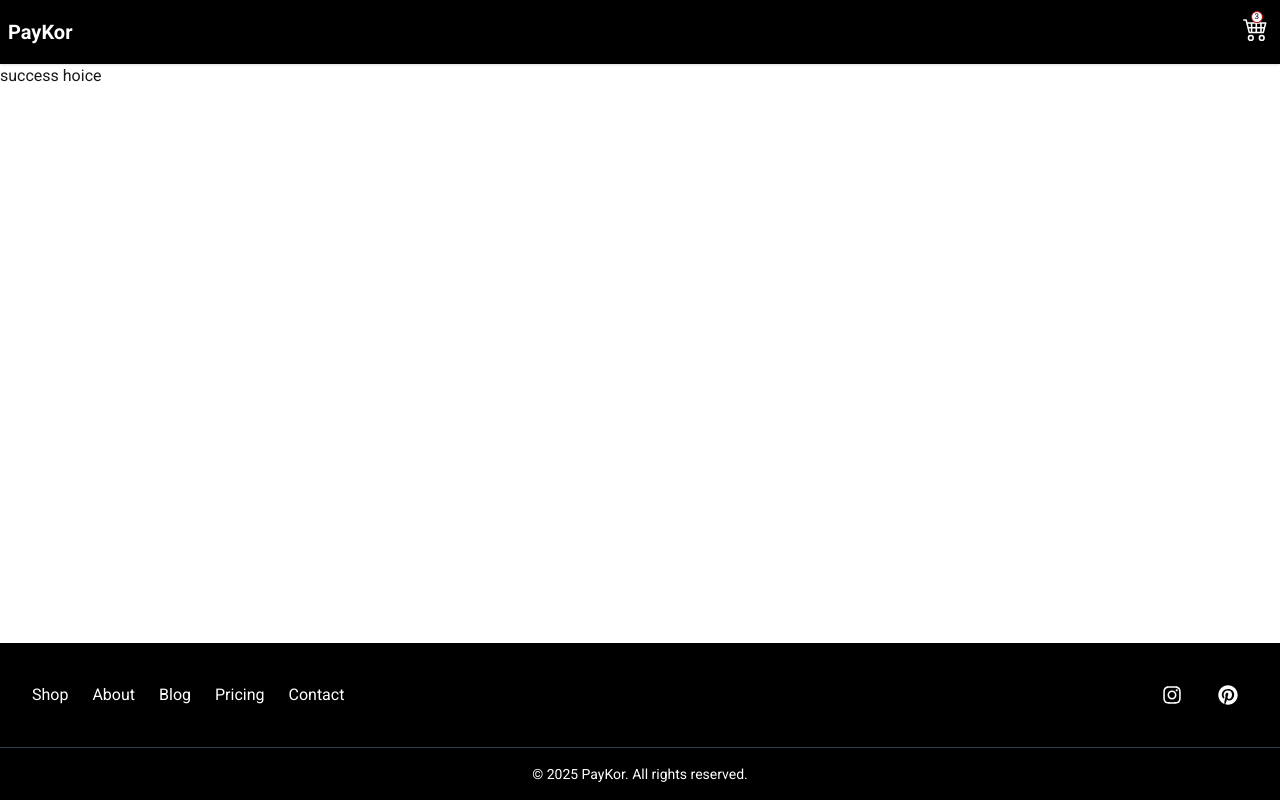
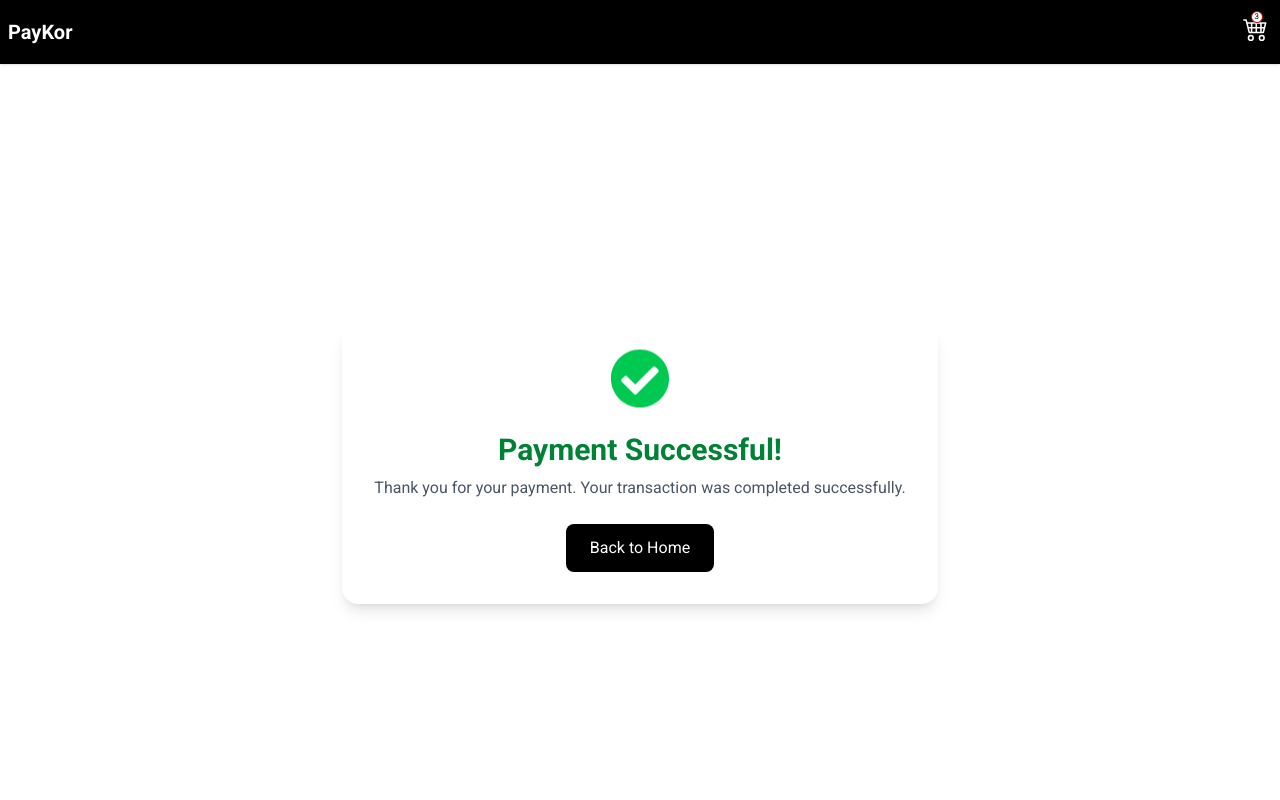
Before and after one commit to pranta-deba/ssl-commerz-integrate-slient, a React (Vite) app: page /success in a window 1280 px wide. Shown: the top 800 px of the page. Built offline with nearby package versions, Linux system fonts and the light colour scheme.

Commit message:
[Success Page Designed]

```diff
--- a/src/constants/user.data.ts
+++ /dev/null
@@ -1,6 +0,0 @@
-export const user = {
-  name: "pranta deba",
-  email: "rajpritom27@gmail.com",
-  phone: "01825406189",
-  photo: "https://i.ibb.co.com/w8g3rsb/1675778183898-200-op-imresizer.jpg",
-};
--- a/src/pages/Home.tsx
+++ b/src/pages/Home.tsx
@@ -1,19 +1,23 @@
-import { user } from "../constants/user.data";
+import { useState } from "react";
 import useGetCarts from "../hooks/useGetCarts";
 import axios from "axios";
 
 const Home = () => {
   const { data, loading, error, totalAmount, totalDiscountedAmount } =
     useGetCarts();
-
-  const localUser = user;
-  console.log(localUser);
+  const [loader, setLoader] = useState(false);
+  const [email, setEmail] = useState("");
+  const [permission, setPermission] = useState(true);
 
   const handlePlaceOrder = async () => {
-    console.log("Order placed successfully!");
+    setLoader(true);
+    const modal = document.getElementById(
+      "my_modal_3"
+    ) as HTMLDialogElement | null;
+    modal?.close();
 
     const payment = {
-      email: user.email,
+      email: email,
       price: totalAmount,
       transitionId: "",
       date: new Date(),
@@ -30,10 +34,12 @@ const Home = () => {
       console.log(res);
 
       if (res?.data?.gatewayUrl) {
+        setLoader(false);
         window.location.replace(res?.data?.gatewayUrl);
       }
     } catch (error) {
       console.log(error);
+      setLoader(false);
     }
   };
 
@@ -50,6 +56,7 @@ const Home = () => {
   }
 
   return (
+    <>
       <div className="max-w-6xl mx-auto px-4 py-8">
         <h1 className="text-3xl font-bold text-center mb-6 text-black">
           Your Cart Summary
@@ -114,13 +121,54 @@ const Home = () => {
             </span>
           </div>
           <button
-          onClick={handlePlaceOrder}
+            disabled={loader}
+            onClick={() => {
+              const modal = document.getElementById(
+                "my_modal_3"
+              ) as HTMLDialogElement | null;
+              modal?.showModal();
+            }}
             className="bg-black text-white px-6 py-2 rounded hover:bg-gray-900 transition"
           >
-          Place Order
+            {loader ? "loading...." : "Place Order"}
           </button>
         </div>
       </div>
+
+      <dialog id="my_modal_3" className="modal">
+        <div className="modal-box">
+          <form method="dialog">
+            {/* if there is a button in form, it will close the modal */}
+            <button className="btn btn-sm btn-circle btn-ghost absolute right-2 top-2">
+              ✕
+            </button>
+          </form>
+          {/* Modal Content */}
+          <h3 className="font-bold text-lg mb-4">Enter your email</h3>
+          <input
+            type="email"
+            placeholder="example@mail.com"
+            value={email}
+            onChange={(e) => {
+              const emailRegex = /^[^\s@]+@[^\s@]+\.[^\s@]+$/;
+              if (emailRegex.test(email)) {
+                setPermission(false);
+              }
+              setEmail(e.target.value);
+            }}
+            className="input input-bordered w-full mb-4"
+            required
+          />
+          <button
+            disabled={permission}
+            className="btn bg-black text-white  w-full"
+            onClick={handlePlaceOrder}
+          >
+            Continue to Payment
+          </button>
+        </div>
+      </dialog>
+    </>
   );
 };
 
--- /dev/null
+++ b/src/pages/Success.tsx
@@ -0,0 +1,29 @@
+import { Link } from "react-router-dom";
+import { FaCheckCircle } from "react-icons/fa";
+
+const Success = () => {
+  return (
+    <div className="flex items-center justify-center min-h-screen">
+      <div className="text-center p-8 bg-white rounded-2xl shadow-lg animate-fade-in-up">
+        <div className="flex justify-center items-center">
+          <FaCheckCircle className="text-green-500 text-6xl mb-4 animate-bounce" />
+        </div>
+        <h1 className="text-3xl font-bold text-green-700 mb-2">
+          Payment Successful!
+        </h1>
+        <p className="text-gray-600 mb-6">
+          Thank you for your payment. Your transaction was completed
+          successfully.
+        </p>
+        <Link
+          to="/"
+          className="inline-block px-6 py-3 bg-black text-white rounded-lg transition-all duration-300"
+        >
+          Back to Home
+        </Link>
+      </div>
+    </div>
+  );
+};
+
+export default Success;
--- a/src/routers/Routes.tsx
+++ b/src/routers/Routes.tsx
@@ -1,6 +1,7 @@
 import { createBrowserRouter } from "react-router-dom";
 import Root from "../layouts/Root";
 import Home from "../pages/Home";
+import Success from "../pages/Success";
 
 export const routes = createBrowserRouter([
   {
@@ -13,7 +14,7 @@ export const routes = createBrowserRouter([
       },
       {
         path: "success",
-        element: "success hoice",
+        element: <Success />,
       },
       {
         path: "fail",
```
Lines whose indentation alone changed are shown as unchanged.
